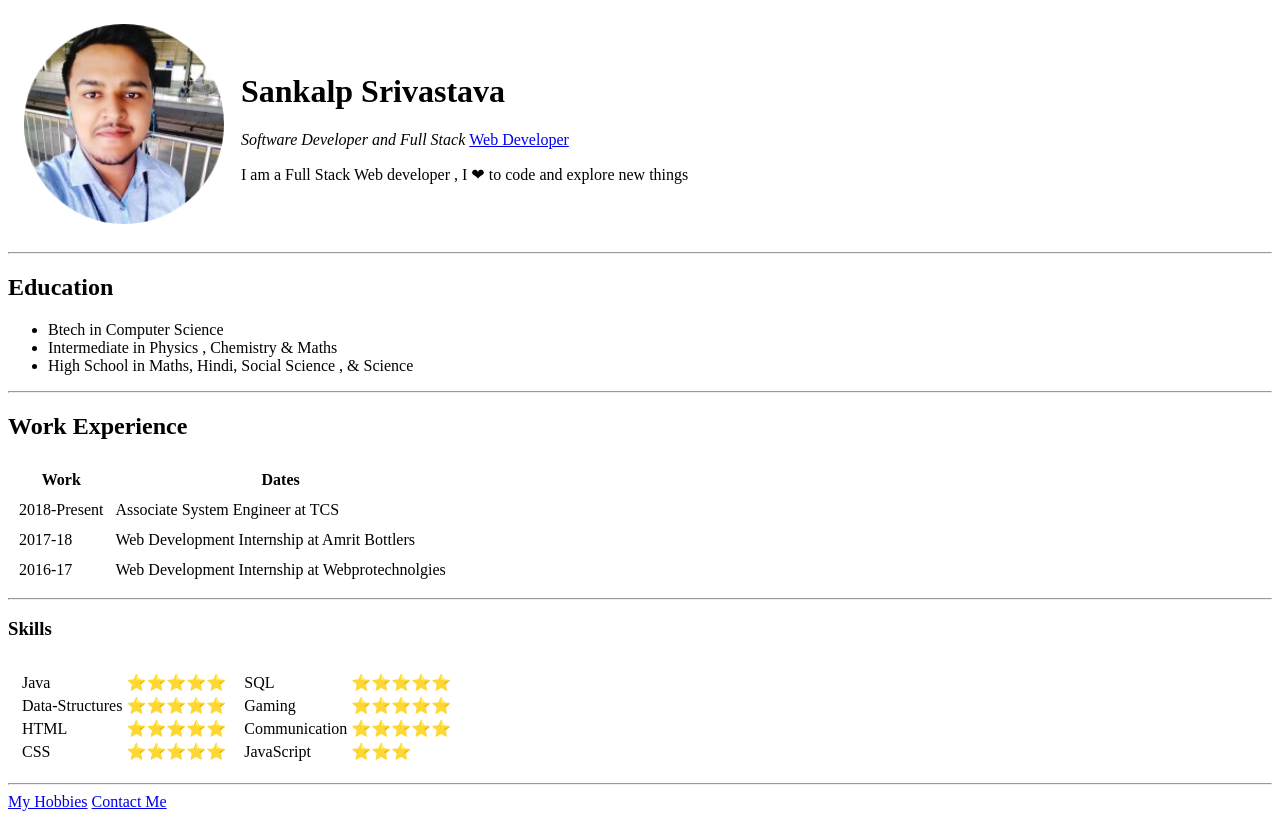
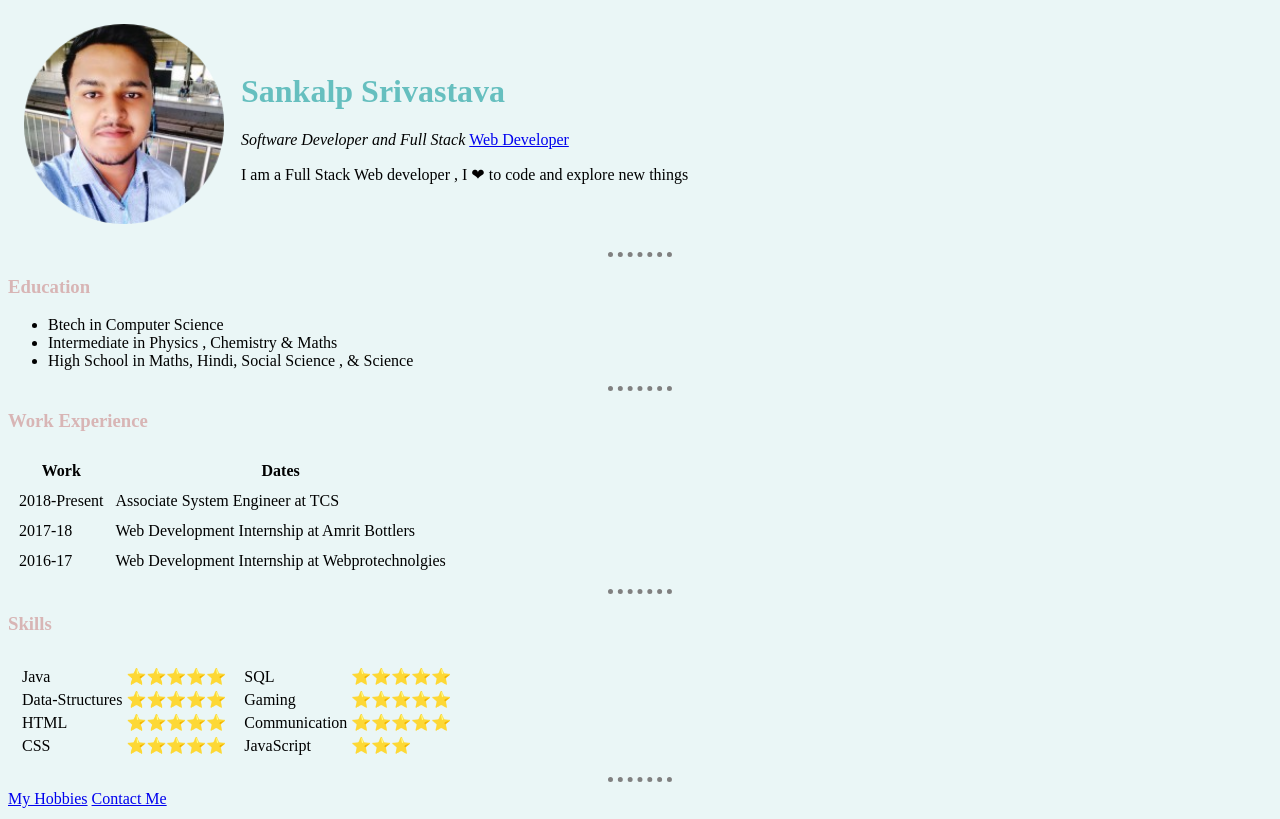
Before and after one commit to garvidprojects/CV, a plain HTML site: page index.html in a window 1280 px wide. Drawn offline with Linux system fonts and the light colour scheme.

Commit message:
Add files after CSS change

```diff
--- /dev/null
+++ b/css/style.css
@@ -0,0 +1,15 @@
+body{
+    background-color: #EAF6F6;
+}
+hr{
+    border-style: dotted hidden hidden;
+    border-color: grey;
+    border-width: 5px;
+    width: 5%  ;
+}
+h1{
+    color : #66BFBF;
+}
+h3{
+    color: #D8B5B5;
+}
--- a/index.html
+++ b/index.html
@@ -5,8 +5,9 @@
     <meta name="viewport" content="width=device-width, initial-scale=1.0">
     <meta http-equiv="X-UA-Compatible" content="ie=edge">
     <title>My HTML WebSite</title>
+    <link rel="stylesheet" href="css/style.css">
 </head>
-<body>
+<body ">
     <table cellspacing="15">
         <tr>
             <td>
@@ -22,14 +23,14 @@
 
 
     <hr size="2">
-    <h2>Education</h2>
+    <h3>Education</h3>
     <ul>
         <li>Btech in Computer Science</li>
         <li>Intermediate in Physics , Chemistry & Maths</li>
         <li>High School in Maths, Hindi, Social Science , & Science</li>
     </ul>
     <hr>
-    <h2>Work Experience</h2>
+    <h3>Work Experience</h3>
     <table cellspacing="10">
         <thead>
             <tr>
```
Also changed, not shown: contact.html (+1 -0 lines).
